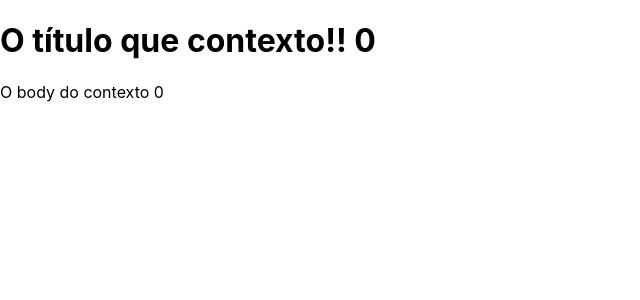
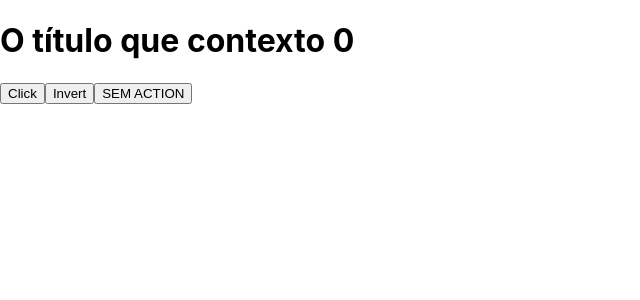
Before and after one commit to Roger-Franco/react-next-intem-avancado, a React (Create React App) app: page / in a window 1280 px wide. Shown: the top 300 px of the page, without its empty margins (0-640 px from the left). Built offline with nearby package versions, Linux system fonts and the light colour scheme.

Commit message:
organizando as pastas

```diff
--- a/src/App.js
+++ b/src/App.js
@@ -1,12 +1,51 @@
+import { useReducer } from 'react';
 import './App.css';
-import { Div } from './components/Div';
-import { AppContext } from './contexts/AppContext';
+
+const globalState = {
+  title: 'O título que contexto',
+  body: 'O body do contexto',
+  counter: 0,
+};
+
+const reducer = (state, action) => {
+  switch (action.type) {
+    case 'muda': {
+      console.log('Chamou muda com', action.payload);
+      return { ...state, title: action.payload };
+    }
+    case 'inverter': {
+      console.log('Chamou inverter');
+      const { title } = state;
+      return { ...state, title: title.split('').reverse().join('') };
+    }
+  }
+
+  console.log('NENHUMA ACTION ENCONTRADA...');
+  return { ...state };
+};
 
 function App() {
+  const [state, dispatch] = useReducer(reducer, globalState);
+  const { counter, title, body } = state;
+
   return (
-    <AppContext>
-      <Div />
-    </AppContext>
+    <div>
+      <h1>
+        {title} {counter}
+      </h1>
+      <button
+        onClick={() =>
+          dispatch({
+            type: 'muda',
+            payload: new Date().toLocaleString('pt-BR'),
+          })
+        }
+      >
+        Click
+      </button>
+      <button onClick={() => dispatch({ type: 'inverter' })}>Invert</button>
+      <button onClick={() => dispatch({ type: 'QUALQUERCOiSA' })}>SEM ACTION</button>
+    </div>
   );
 }
 
```
Also changed, not shown: rascunho/useContext-componentizado/App.js (added, +13 -0 lines), rascunho/useContext-componentizado/components/Div/index.jsx (renamed from src/components/Div/index.jsx), rascunho/useContext-componentizado/components/H1/index.jsx (renamed from src/components/H1/index.jsx), rascunho/useContext-componentizado/components/P/index.jsx (renamed from src/components/P/index.jsx), rascunho/useContext-componentizado/contexts/AppContext/data.js (renamed from src/contexts/AppContext/data.js), rascunho/useContext-componentizado/contexts/AppContext/index.jsx (renamed from src/contexts/AppContext/index.jsx).
